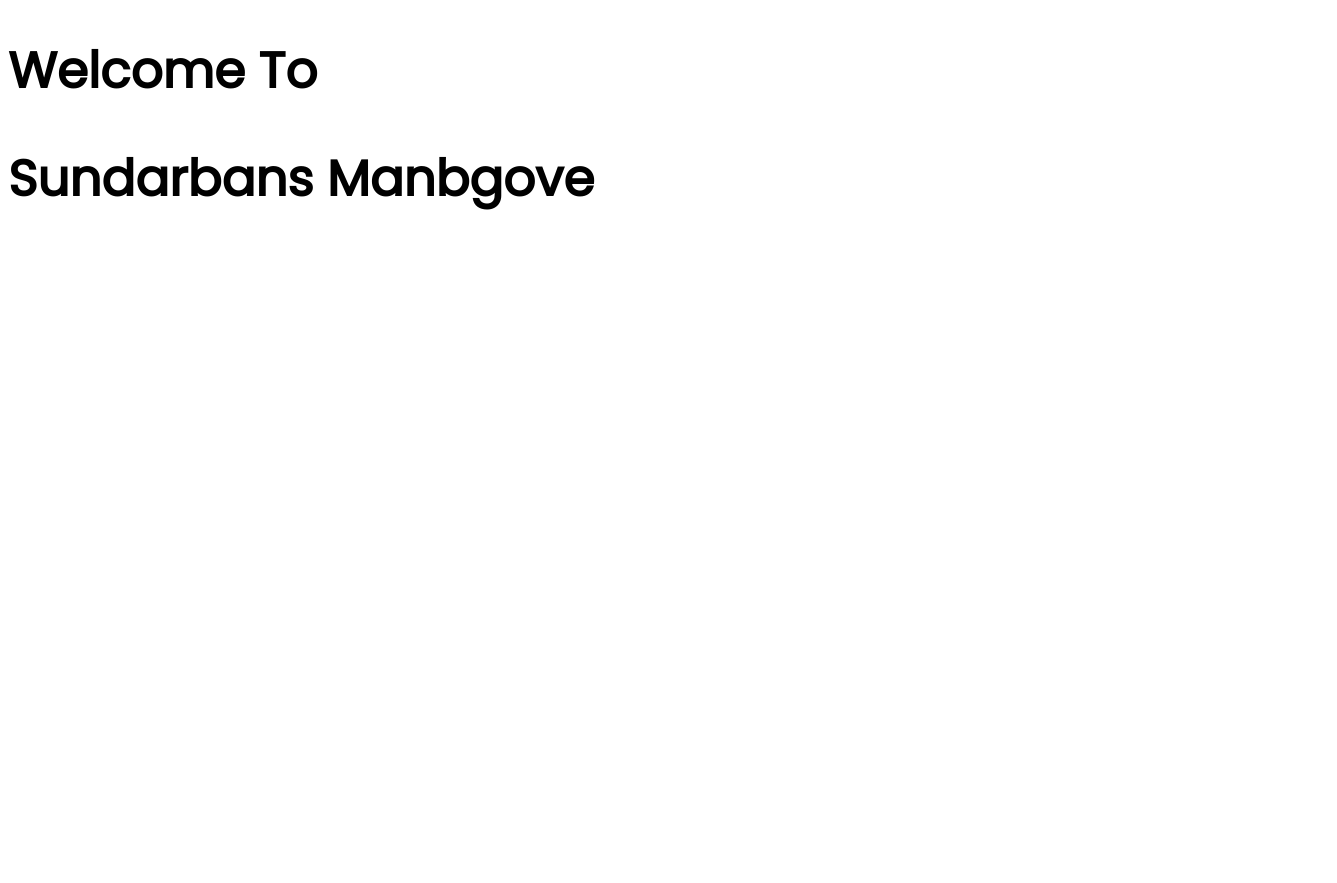
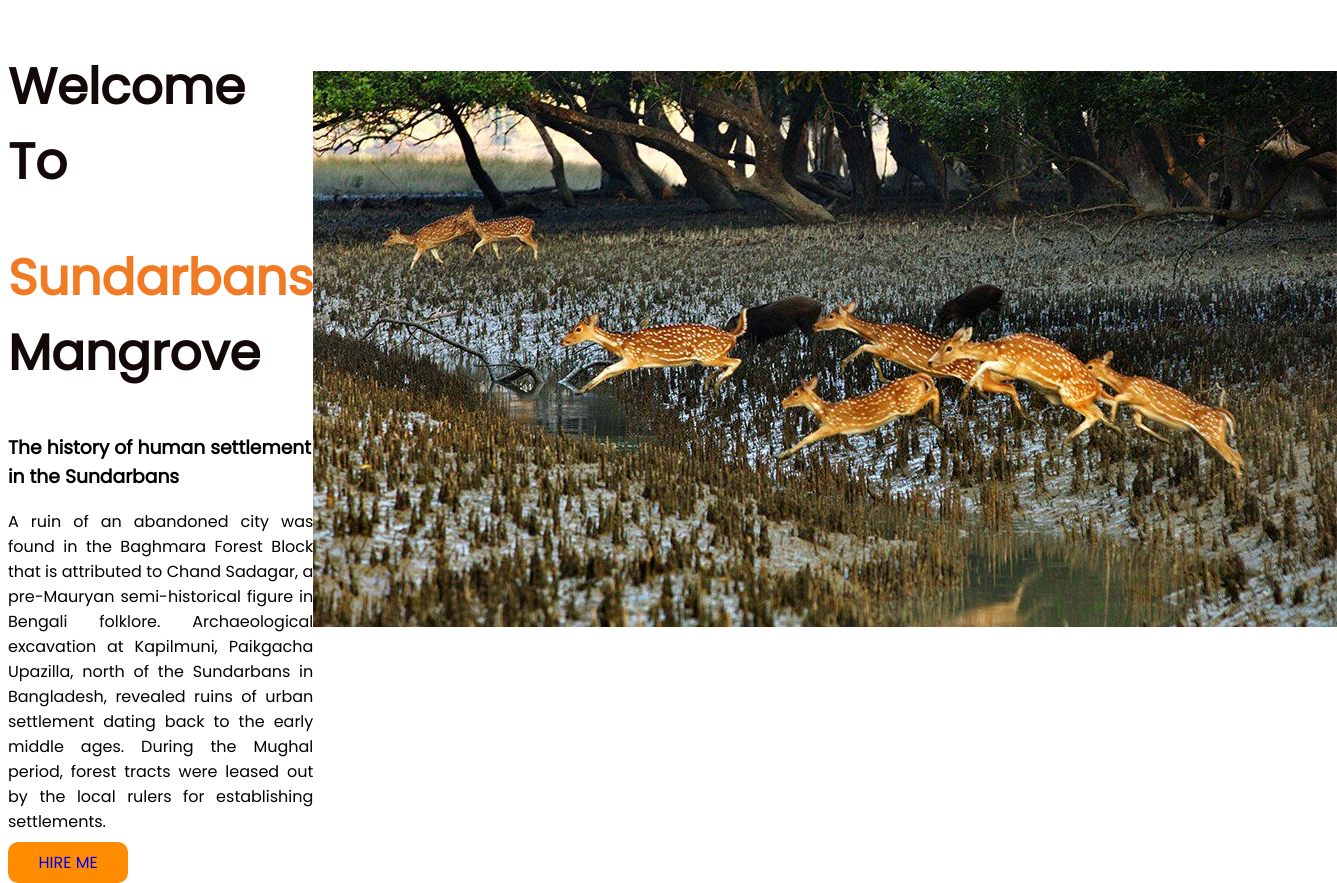
Before and after one commit to akhlas789/developer-portfolio, a plain HTML site: page index.html in a window 1280 px wide. Shown: the whole page, 1337 px wide, since content can reach past the window. Before the commit the page ends 800 px from the top, so only its background shows below. Drawn offline with Linux system fonts and the light colour scheme.

Commit message:
first commit

```diff
--- a/index.html
+++ b/index.html
@@ -1,5 +1,6 @@
 <!DOCTYPE html>
 <html lang="en">
+
 <head>
     <meta charset="UTF-8">
     <meta http-equiv="X-UA-Compatible" content="IE=edge">
@@ -10,8 +11,31 @@
     <link rel="preconnect" href="https://fonts.gstatic.com" crossorigin>
     <link href="https://fonts.googleapis.com/css2?family=Poppins:wght@300;400&display=swap" rel="stylesheet">
 </head>
+
 <body>
-    <h1>Welcome To</h1>
-    <h1>Sundarbans Manbgove</h1>
+    <section>
+
+        <div>
+            <h1>Welcome To</h1>
+            <h1><span class="sm">Sundarbans</span> Mangrove</h1>
+            <h3>The history of human settlement in the Sundarbans</h3>
+            <p class="para">A ruin of an abandoned city was found in the Baghmara Forest Block that is attributed to
+                Chand
+                Sadagar, a pre-Mauryan semi-historical figure in Bengali folklore. Archaeological excavation at
+                Kapilmuni,
+                Paikgacha Upazilla, north of the Sundarbans in Bangladesh, revealed ruins of urban settlement dating
+                back to
+                the early middle ages. During the Mughal period, forest tracts were leased out by the local rulers for
+                establishing settlements.</p>
+            <a class="link-button" target="_blank" href="https://www.youtube.com/">HIRE ME</a>
+
+        </div>
+        <div class="width">
+            <img src="horin.jpg" alt="">
+
+        </div>
+    </section>
+
 </body>
+
 </html>
--- a/style.css
+++ b/style.css
@@ -1,6 +1,43 @@
-body{
+body {
     font-family: 'Poppins', sans-serif;
 }
-h1{
+
+h1 {
     font-size: 50px;
+    color: rgb(19, 9, 9);
+
 }
+
+.sm {
+    color: rgb(241, 122, 36);
+}
+
+.para {
+    text-align: justify;
+}
+
+section {
+    display: flex;
+}
+
+.width {
+    width: auto;
+    padding: right 10px;
+    padding-top: 5%;
+    padding-right: 5px 8px 100px;
+    border-image: 10%;
+}
+
+.width img {
+    width: auto;
+    padding: left 2px 5px;
+
+}
+
+.link-button {
+    text-decoration: none;
+    background-color: darkorange;
+    border-radius: 10px;
+    padding: 3% 10%;
+
+}
```
Also changed, not shown: horin.jpg (added), horin.png (added).
